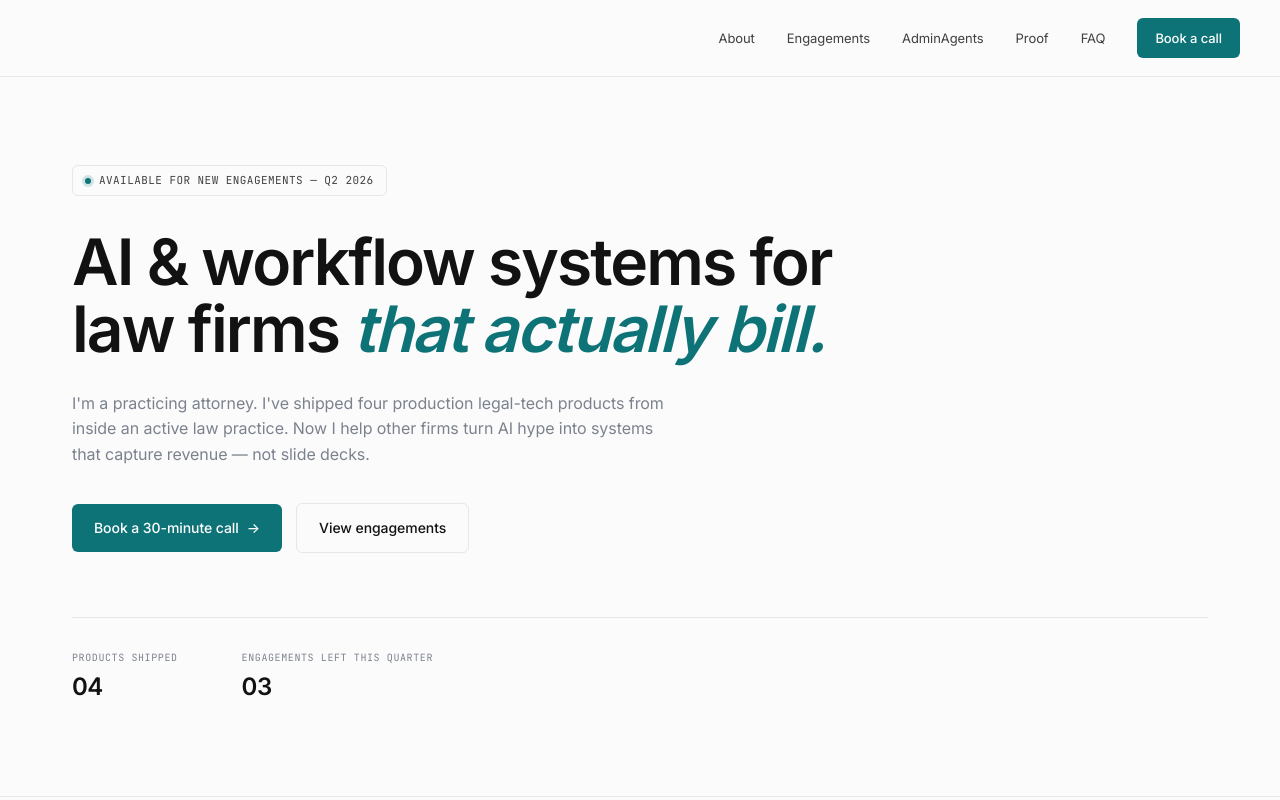
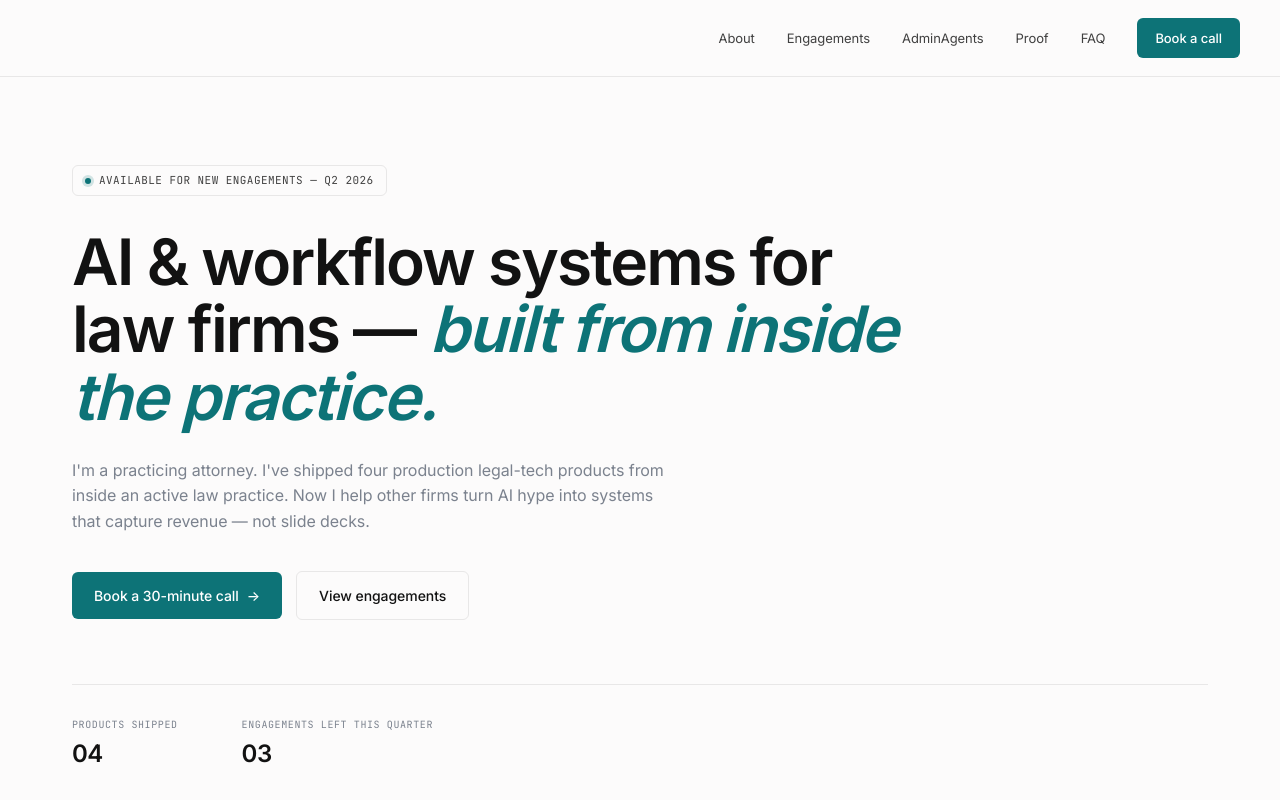
Before and after one commit to ILG-Workspace/lexarum.com, a website: page index.html in a window 1280 px wide. Shown: the top 800 px of the page. Drawn offline with Linux system fonts and the light colour scheme.

Commit message:
Rewrite hero headline: built from inside the practice

```diff
--- a/index.html
+++ b/index.html
@@ -429,7 +429,7 @@ section { scroll-margin-top: 80px; }
       <span class="dot"></span>
       <span>Available for new engagements — Q2 2026</span>
     </div>
-    <h1>AI &amp; workflow systems for law firms <em>that actually bill.</em></h1>
+    <h1>AI &amp; workflow systems for law firms — <em>built from inside the practice.</em></h1>
     <p class="hero-sub">
       I'm a practicing attorney. I've shipped four production legal-tech products from inside an active law practice. Now I help other firms turn AI hype into systems that capture revenue — not slide decks.
     </p>
```
